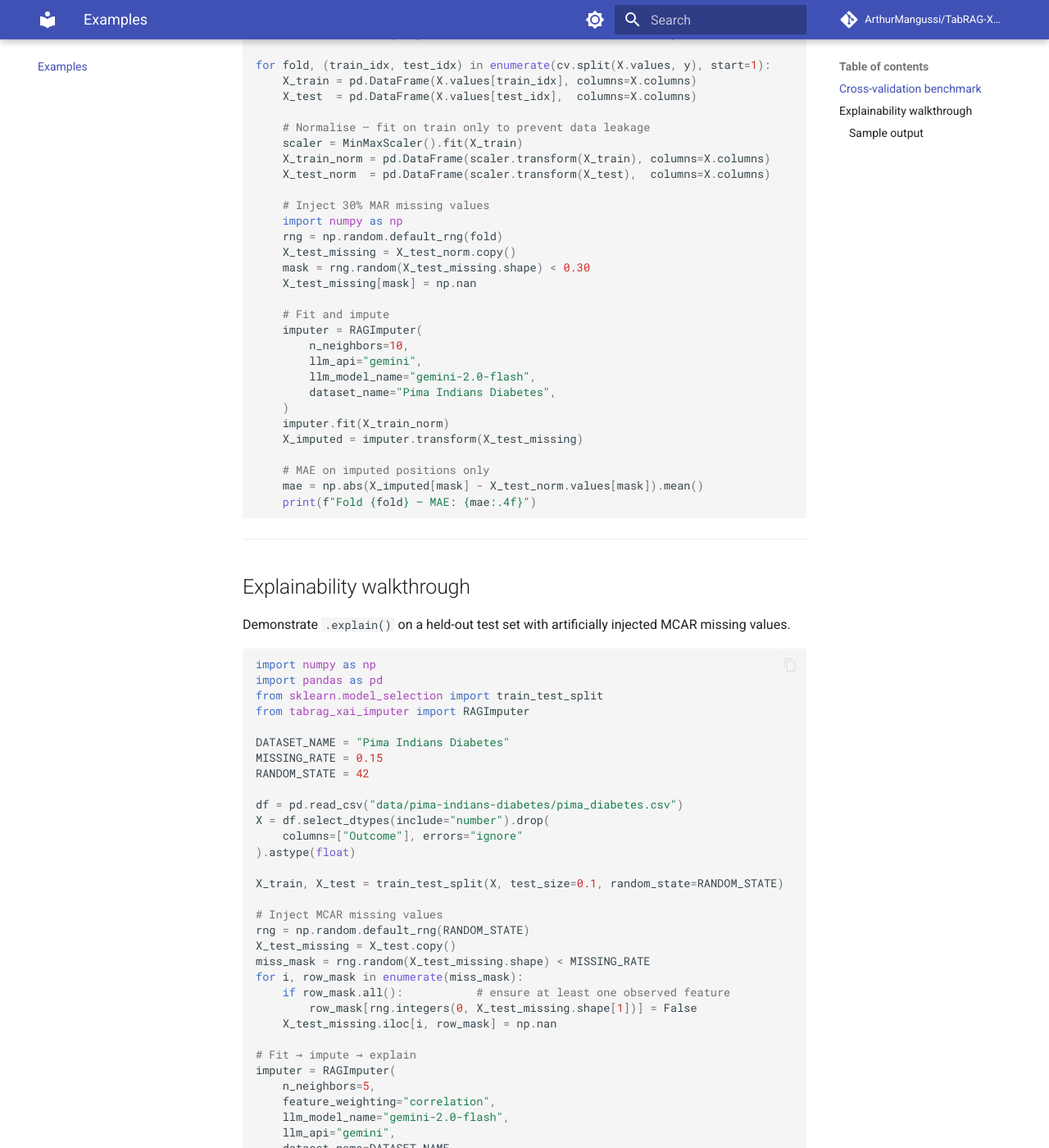
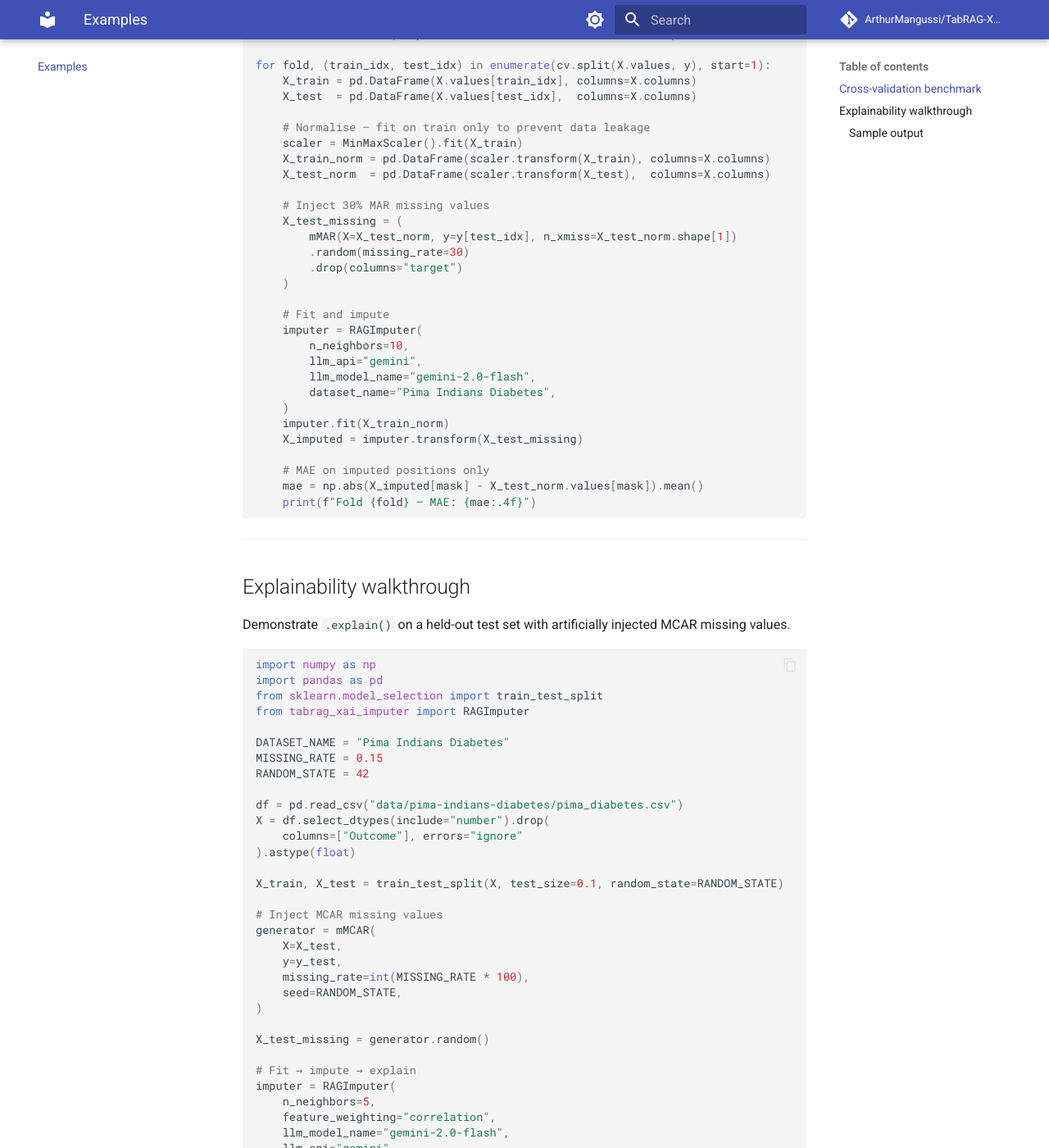
Before and after one commit to ArthurMangussi/TabRAG-XAI-Imputer, an MkDocs documentation site: the page built from docs/examples.md, in a window 1280 px wide and 1400 px high, scrolled down 496 px. Shown: the whole window at 82% size. Built offline with MkDocs 1.6.1 and Material for MkDocs 9.7.7, drawn with Linux system fonts in a browser that asks for light colours; comment, search, counter and statistics services are not loaded.

Commit message:
fix: mdatagen example

```diff
--- a/docs/examples.md
+++ b/docs/examples.md
@@ -26,11 +26,11 @@ for fold, (train_idx, test_idx) in enumerate(cv.split(X.values, y), start=1):
     X_test_norm  = pd.DataFrame(scaler.transform(X_test),  columns=X.columns)
 
     # Inject 30% MAR missing values
-    import numpy as np
-    rng = np.random.default_rng(fold)
-    X_test_missing = X_test_norm.copy()
-    mask = rng.random(X_test_missing.shape) < 0.30
-    X_test_missing[mask] = np.nan
+    X_test_missing = (
+        mMAR(X=X_test_norm, y=y[test_idx], n_xmiss=X_test_norm.shape[1])
+        .random(missing_rate=30)
+        .drop(columns="target")
+    )
 
     # Fit and impute
     imputer = RAGImputer(
@@ -71,13 +71,14 @@ X = df.select_dtypes(include="number").drop(
 X_train, X_test = train_test_split(X, test_size=0.1, random_state=RANDOM_STATE)
 
 # Inject MCAR missing values
-rng = np.random.default_rng(RANDOM_STATE)
-X_test_missing = X_test.copy()
-miss_mask = rng.random(X_test_missing.shape) < MISSING_RATE
-for i, row_mask in enumerate(miss_mask):
-    if row_mask.all():           # ensure at least one observed feature
-        row_mask[rng.integers(0, X_test_missing.shape[1])] = False
-    X_test_missing.iloc[i, row_mask] = np.nan
+generator = mMCAR(
+    X=X_test,
+    y=y_test,
+    missing_rate=int(MISSING_RATE * 100),
+    seed=RANDOM_STATE,
+)
+
+X_test_missing = generator.random()
 
 # Fit → impute → explain
 imputer = RAGImputer(
```
